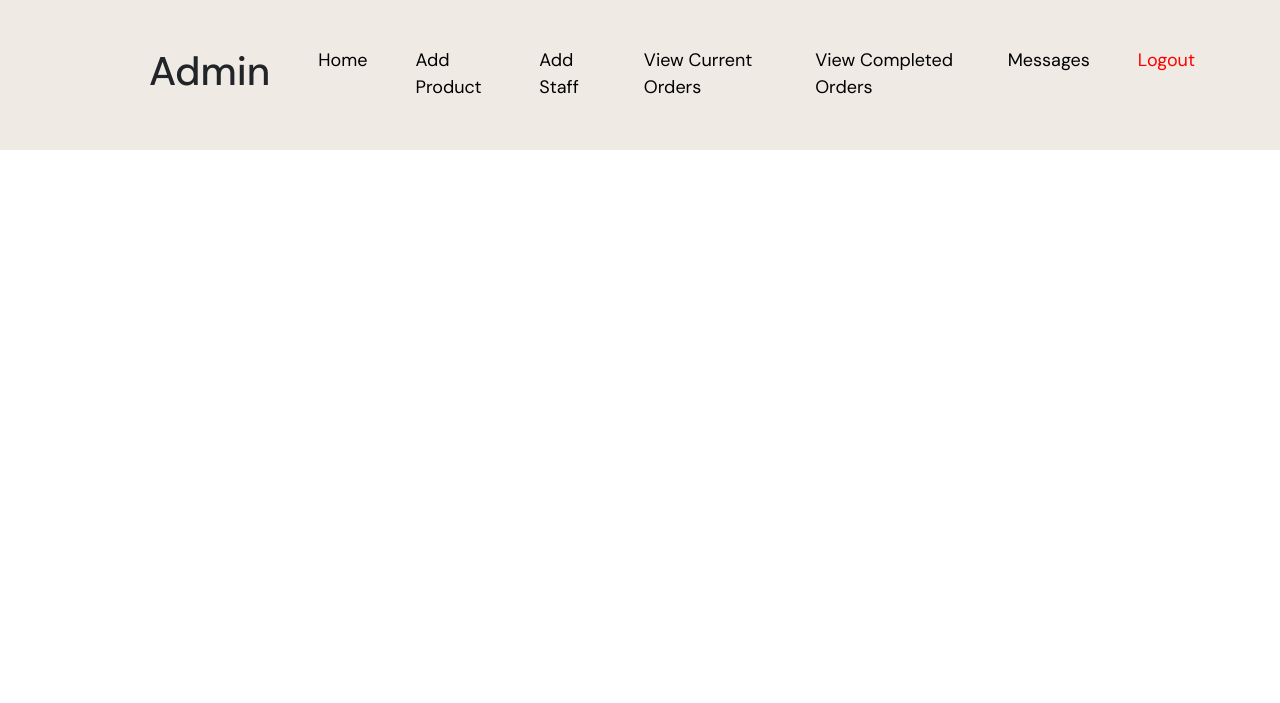
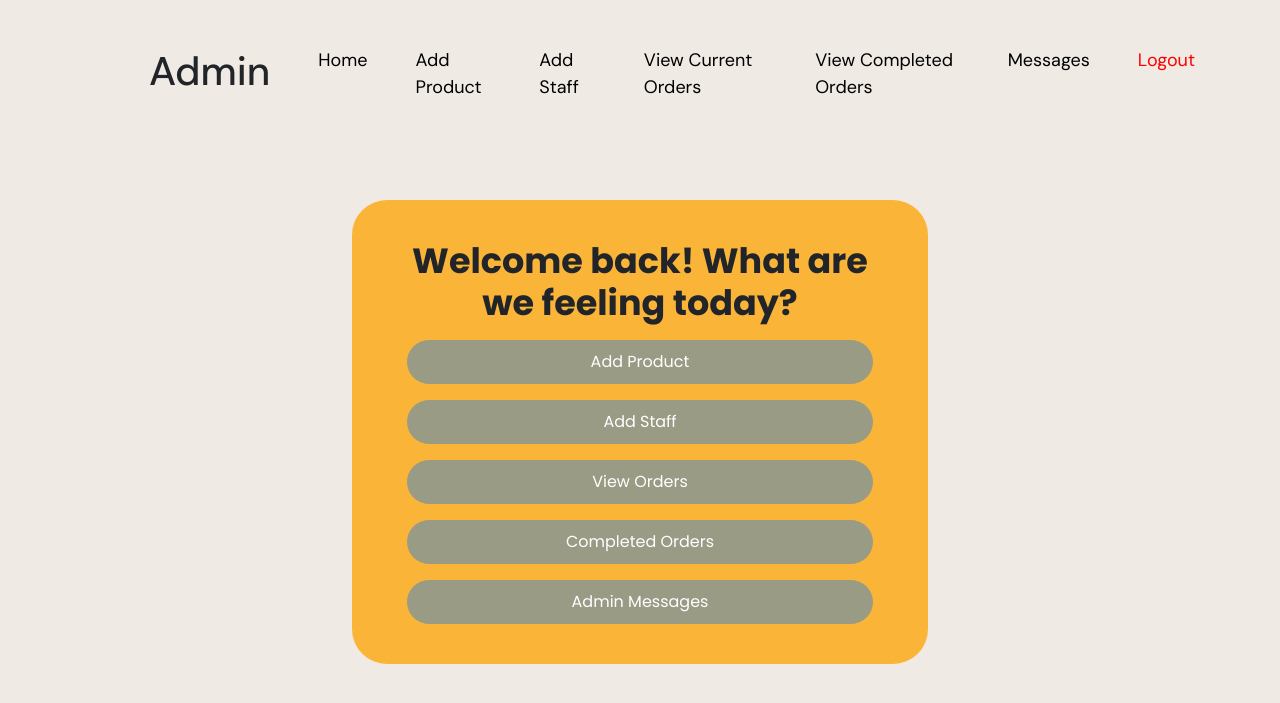
Before and after one commit to YumenoRetort/CocinaNiPao, a PHP site: page /Admin/admin_homepage.php in a window 1280 px wide. Shown: the top 703 px of the page. Run offline with PHP 8.4, Linux system fonts and the light colour scheme.

Commit message:
Update admin_homepage.php

```diff
--- a/Admin/admin_homepage.php
+++ b/Admin/admin_homepage.php
@@ -1,20 +1,73 @@
 <!DOCTYPE html>
 <html lang="en">
 <head>
-	<meta charset="UTF-8">
-	<meta name="viewport" content="width=device-width, initial-scale=1.0">
-	<title>Header</title>
+<?php include 'admin_header.php'; ?>
+<?php
+    $_SESSION['customer_message_id'] = null;
+?>
+    <meta charset="UTF-8">
+    <meta name="viewport" content="width=device-width, initial-scale=1.0">
+    <title>Admin Homepage</title>
+    <link href="https://maxcdn.bootstrapcdn.com/bootstrap/4.5.2/css/bootstrap.min.css" rel="stylesheet">
+    <!-- Google Fonts -->
+	<link href="https://fonts.googleapis.com/css2?family=Poppins:wght@400;500;600;700&display=swap" rel="stylesheet">
+    <link rel="stylesheet" href="css/style.css">
+    <style>
+        body {
+            background-color: #EFEAE4;
+            font-family: 'Poppins', sans-serif;
+        }
+		.btn-primary {
+			width: 100%;
+			background-color: #999b85;
+			color: #fff;
+			border: none;
+			border-radius: 35px;
+			padding: 10px;
+			transition: all 0.3s;
+		}
 
-	<link rel = "stylesheet" href="css/style.css">
+		.btn-primary:hover {
+			transform: scale(1.1);
+			background-color: #999b85;
+            font-weight: bold;
+		}
+
+        .buttoncont {
+            width: 45%;
+            margin: 0 auto;
+            padding: 40px;
+            border-radius: 35px;
+            background-color: #FAB438;
+            text-align: center;
+            margin-top: 50px;
+        }
+        h2 {
+            font-size: 35px;
+            font-weight: bold;
+        }
+		.btn {
+            border-radius: 35px;
+        }
+
+    </style>
 </head>
 <body>
 
-    <?php include 'admin_header.php';
-		$_SESSION['customer_message_id'] = null;
-		?>
+<div class="buttoncont">
+    <div class="container">
+        <h2>Welcome back! What are we feeling today?</h2>
+        <div class="buttons">
+            <a href="add_product.php" class="btn btn-primary mt-2 rounded-pill">Add Product</a>
+            <a href="add_staff.php" class="btn btn-primary mt-3 rounded-pill">Add Staff</a>
+            <a href="view_orders.php" class="btn btn-primary mt-3 rounded-pill">View Orders</a>
+            <a href="comp_orders.php" class="btn btn-primary mt-3 rounded-pill">Completed Orders</a>
+            <a href="admin_message.php" class="btn btn-primary mt-3 rounded-pill">Admin Messages</a>
+        </div>
+    </div>
+</div>
 
-
-	<script src="js/script.js"></script>
+<script src="js/script.js"></script>
 
 </body>
 </html>
```
